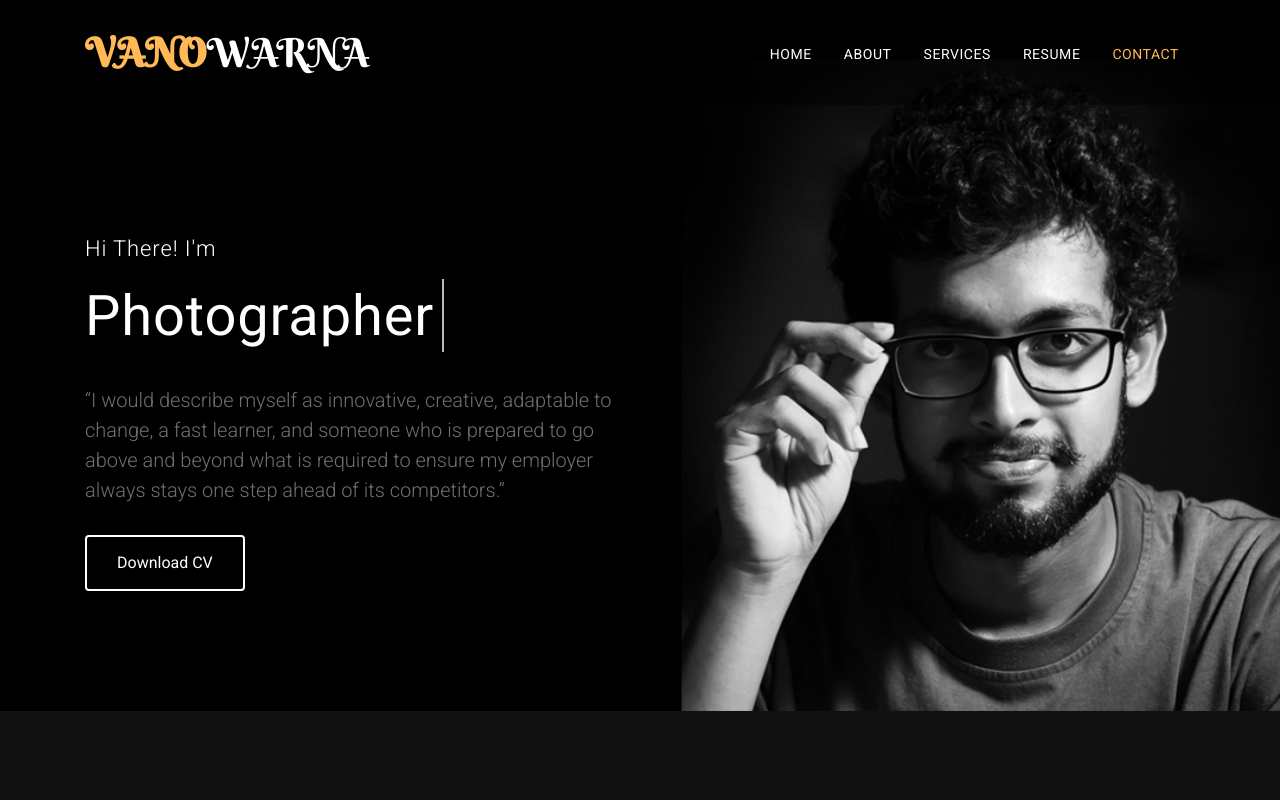
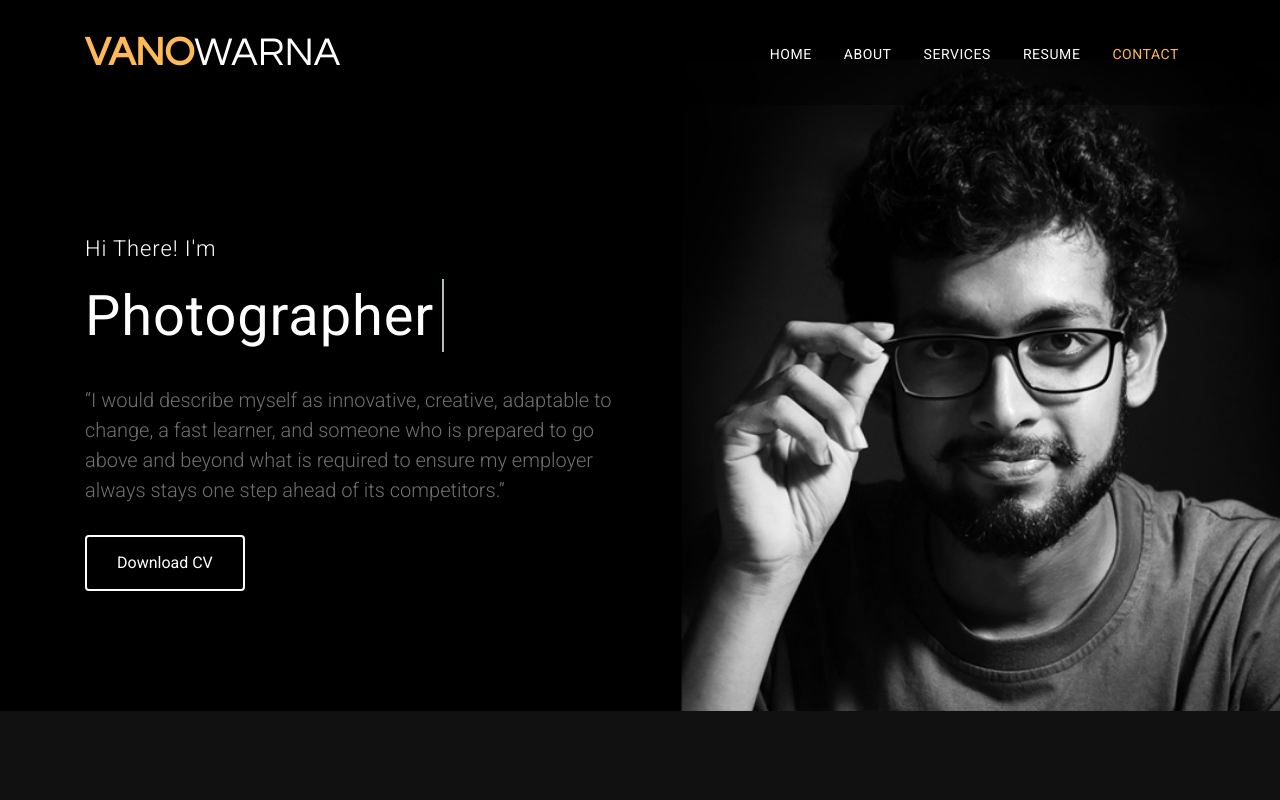
Before and after one commit to vanowarna/portfolio, a plain HTML site: page index.html in a window 1280 px wide. Shown: the top 800 px of the page. Drawn offline with Linux system fonts and the light colour scheme.

Commit message:
Update custom.css

```diff
--- a/css/custom.css
+++ b/css/custom.css
@@ -174,7 +174,7 @@ header .navbar{
 }
 
 .navbar-brand h1{
-	font-family: 'Berkshire Swash', cursive;
+	font-family: 'Century Gothic';
 	font-weight: normal;
 	transition: all 0.3s;
 	color: #fff;
```
